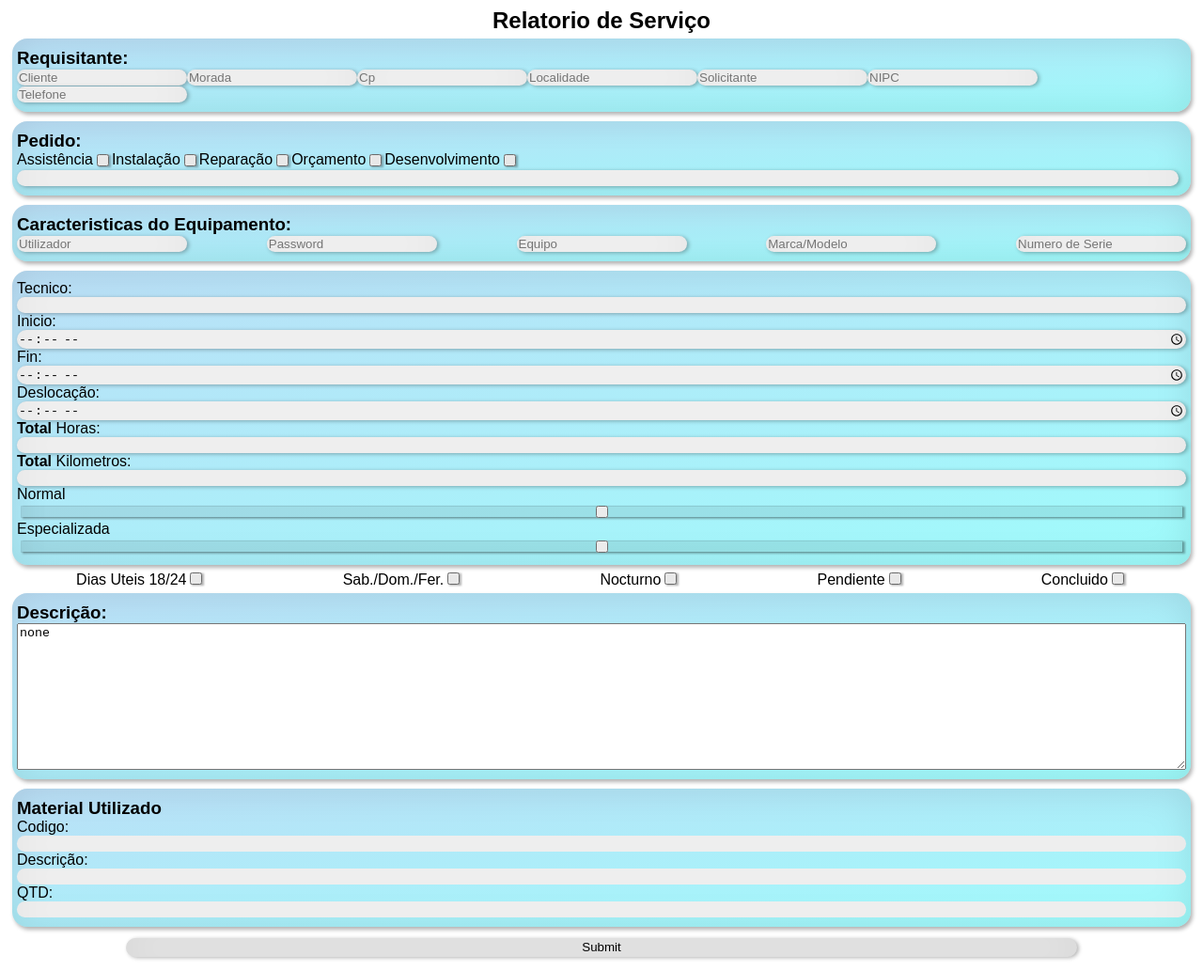
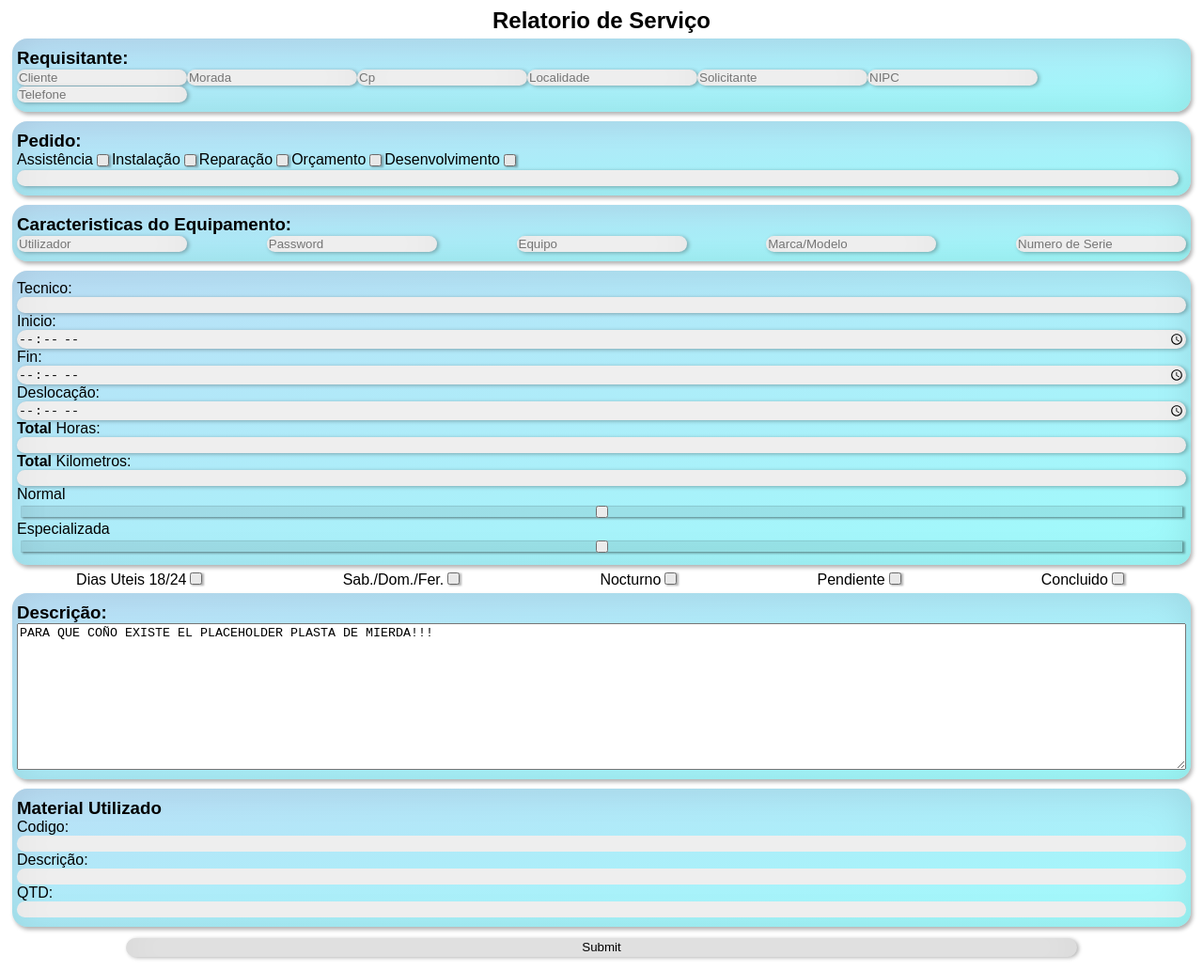
Before and after one commit to gandroide/formularioRelatorio, a Gatsby site: page /components/formularioDeServicio in a window 1280 px wide. Shown: the whole page at 94% size. Built offline with nearby package versions, Linux system fonts and the light colour scheme; Gatsby itself is replaced by a stand-in of ours.

Commit message:
lamentable

```diff
--- a/src/pages/components/formularioDeServicio.js
+++ b/src/pages/components/formularioDeServicio.js
@@ -187,7 +187,7 @@ class Relatorio extends Component {
 
                     <div className={descript}>
                         <h3>Descrição:</h3>
-                        <textarea onChange={this.handleChange} value="none" id="campotexto" rows="10" cols="50">Write something here</textarea>
+                        <textarea onChange={this.handleChange} id="campotexto" rows="10" cols="50">PARA QUE COÑO EXISTE EL PLACEHOLDER PLASTA DE MIERDA!!!</textarea>
                     </div>
 
                     <div className={material}>
```
